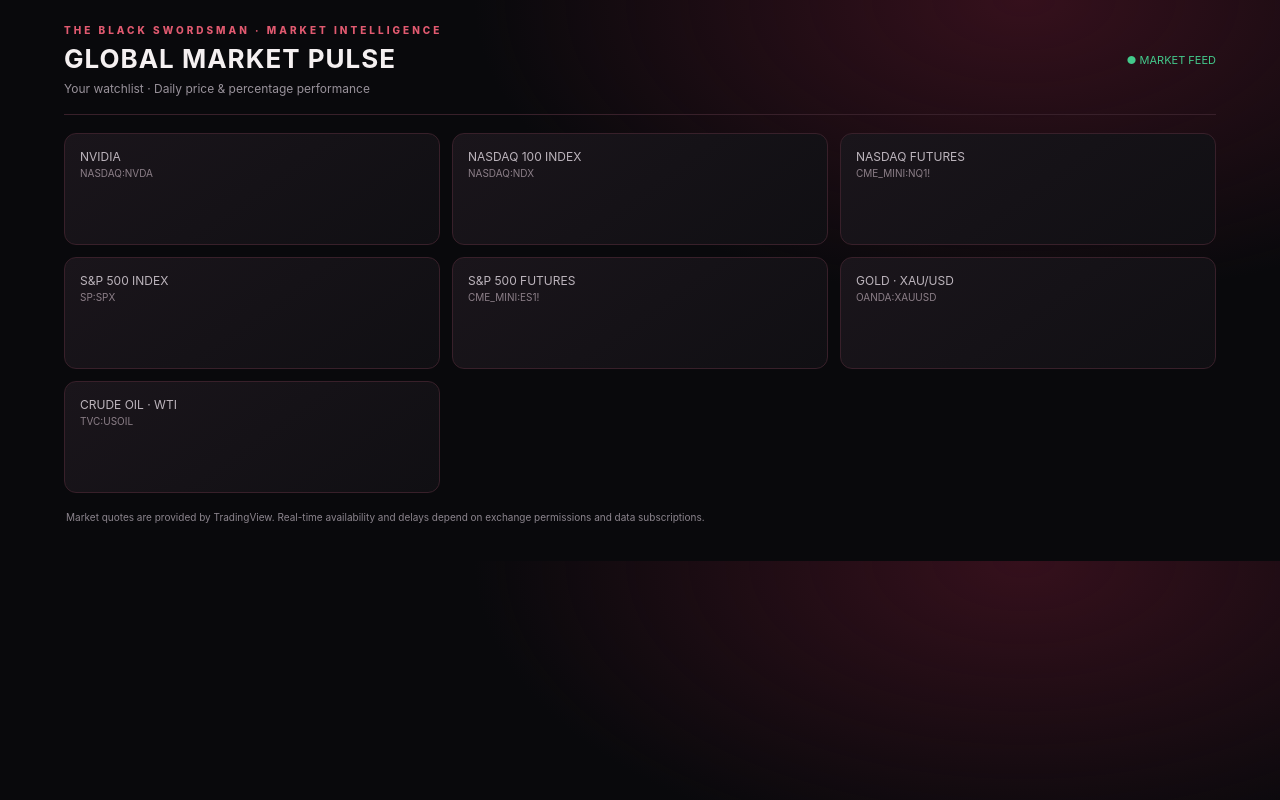
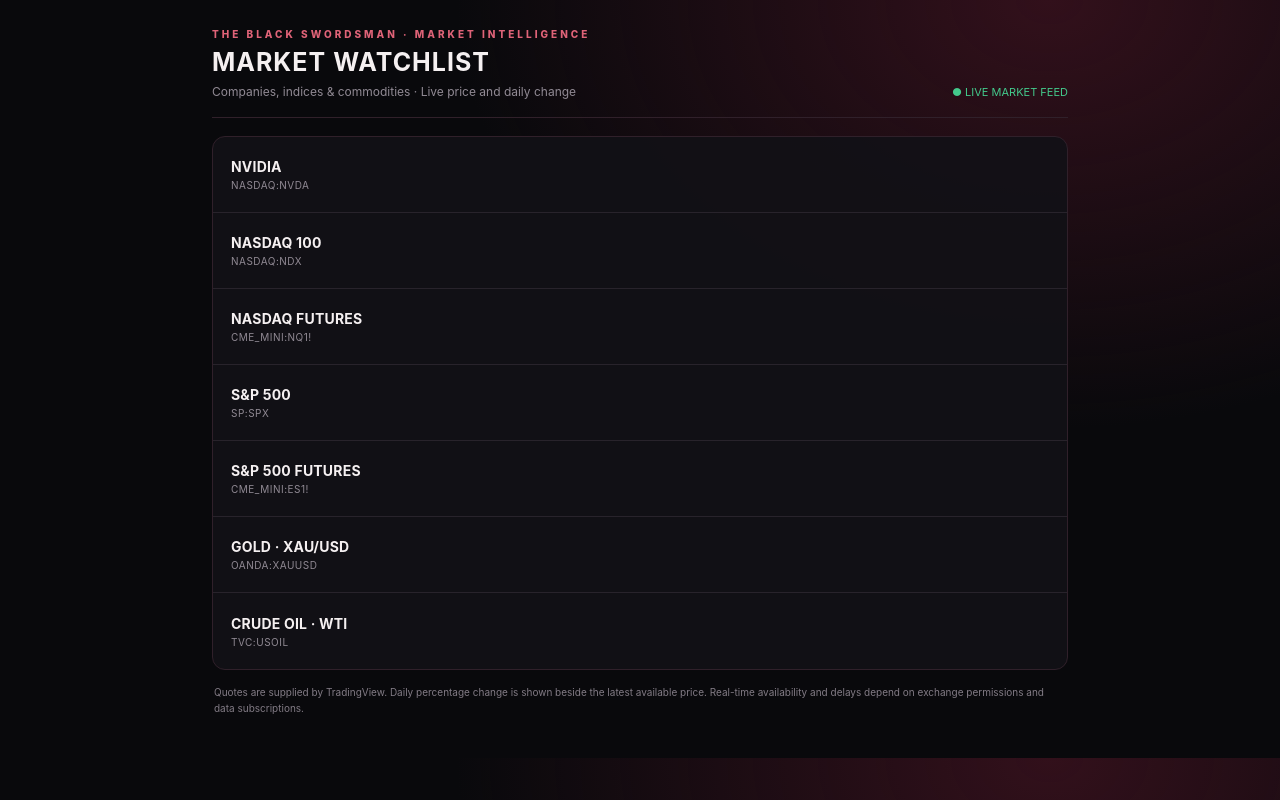
Before and after one commit to walidourhadja/walidourhadja, a plain HTML site: page index.html in a window 1280 px wide. Drawn offline with Linux system fonts and the light colour scheme; a script that the page names is missing.

Commit message:
Redesign market terminal as live watchlist

```diff
--- a/index.html
+++ b/index.html
@@ -1,20 +1,26 @@
 <!doctype html>
-<html lang="en"><head><meta charset="utf-8"><meta name="viewport" content="width=device-width,initial-scale=1"><title>BLACK SWORDSMAN | Market Pulse</title>
+<html lang="en"><head><meta charset="utf-8"><meta name="viewport" content="width=device-width,initial-scale=1"><title>BLACK SWORDSMAN | Market Watchlist</title>
 <style>
-:root{color-scheme:dark;--bg:#09090c;--panel:#141217;--line:#38202a;--red:#a51f36;--muted:#99929b;--green:#43c98b}
-*{box-sizing:border-box}body{margin:0;background:radial-gradient(ellipse at 80% 0%,#35101c 0,transparent 38%),#09090c;color:#f5f0f1;font:14px Inter,system-ui,Arial}
-main{max-width:1200px;margin:auto;padding:24px}.top{display:flex;justify-content:space-between;align-items:center;border-bottom:1px solid var(--line);padding-bottom:18px}.eyebrow{color:#e15a70;letter-spacing:3px;font-size:10px;font-weight:800}h1{font-size:26px;letter-spacing:1px;margin:7px 0}.live{color:var(--green);font-size:11px}.sub{color:var(--muted);font-size:12px}.grid{display:grid;grid-template-columns:repeat(3,1fr);gap:12px;margin:18px 0}.card{background:linear-gradient(145deg,#1a151b,#100f13);border:1px solid var(--line);border-radius:12px;padding:15px;min-height:112px}.name{color:#bdb5bd;font-size:12px}.symbol{font-size:10px;color:#8c7f88;margin-top:3px}.tv{margin-top:12px;min-height:34px}.foot{color:#8c858e;font-size:10px;margin:14px 2px}
-@media(max-width:700px){main{padding:14px}.grid{grid-template-columns:repeat(2,1fr)}h1{font-size:20px}}
+:root{color-scheme:dark;--bg:#09090c;--line:#30202a;--muted:#918a94;--green:#43c98b}
+*{box-sizing:border-box}body{margin:0;background:radial-gradient(ellipse at 82% 0%,#32101b 0,transparent 40%),var(--bg);color:#f5f0f1;font:14px Inter,system-ui,Arial}
+main{max-width:900px;margin:auto;padding:28px 22px}header{display:flex;justify-content:space-between;align-items:flex-end;gap:16px;border-bottom:1px solid var(--line);padding-bottom:18px}
+.eyebrow{color:#df6378;letter-spacing:3px;font-size:10px;font-weight:800}h1{font-size:25px;letter-spacing:1px;margin:7px 0}.sub{color:var(--muted);font-size:12px}.live{color:var(--green);font-size:11px;white-space:nowrap}
+.list{margin-top:18px;border:1px solid var(--line);border-radius:13px;overflow:hidden;background:rgba(18,17,22,.92)}
+.market-row{min-height:76px;padding:13px 18px;display:flex;align-items:center;justify-content:space-between;gap:16px;border-bottom:1px solid #28232b}.market-row:last-child{border-bottom:0}
+.identity{min-width:0}.name{font-size:14px;font-weight:700;letter-spacing:.2px}.symbol{font-size:10px;color:var(--muted);margin-top:4px;letter-spacing:.5px}
+.quote{width:270px;min-width:220px;display:flex;justify-content:flex-end;align-items:center}.tradingview-widget-container{width:100%;min-height:40px}.tradingview-widget-container__widget{width:100%}
+.foot{color:#827b85;font-size:10px;line-height:1.6;margin:14px 2px}
+@media(max-width:560px){main{padding:18px 12px}header{align-items:flex-start;flex-direction:column}h1{font-size:21px}.market-row{padding:12px;gap:8px}.quote{width:54%;min-width:0}.name{font-size:12px}.symbol{font-size:9px}}
 </style></head><body><main>
-<header class="top"><div><div class="eyebrow">THE BLACK SWORDSMAN · MARKET INTELLIGENCE</div><h1>GLOBAL MARKET PULSE</h1><div class="sub">Your watchlist · Daily price & percentage performance</div></div><div class="live">● MARKET FEED</div></header>
-<div class="grid">
-<article class="card"><div class="name">NVIDIA</div><div class="symbol">NASDAQ:NVDA</div><div class="tv"><div class="tradingview-widget-container"><div class="tradingview-widget-container__widget"></div><script type="text/javascript" src="https://s3.tradingview.com/external-embedding/embed-widget-single-quote.js" async>{"symbol":"NASDAQ:NVDA","width":"100%","colorTheme":"dark","isTransparent":true,"locale":"en"}</script></div></div></article>
-<article class="card"><div class="name">NASDAQ 100 INDEX</div><div class="symbol">NASDAQ:NDX</div><div class="tv"><div class="tradingview-widget-container"><div class="tradingview-widget-container__widget"></div><script type="text/javascript" src="https://s3.tradingview.com/external-embedding/embed-widget-single-quote.js" async>{"symbol":"NASDAQ:NDX","width":"100%","colorTheme":"dark","isTransparent":true,"locale":"en"}</script></div></div></article>
-<article class="card"><div class="name">NASDAQ FUTURES</div><div class="symbol">CME_MINI:NQ1!</div><div class="tv"><div class="tradingview-widget-container"><div class="tradingview-widget-container__widget"></div><script type="text/javascript" src="https://s3.tradingview.com/external-embedding/embed-widget-single-quote.js" async>{"symbol":"CME_MINI:NQ1!","width":"100%","colorTheme":"dark","isTransparent":true,"locale":"en"}</script></div></div></article>
-<article class="card"><div class="name">S&P 500 INDEX</div><div class="symbol">SP:SPX</div><div class="tv"><div class="tradingview-widget-container"><div class="tradingview-widget-container__widget"></div><script type="text/javascript" src="https://s3.tradingview.com/external-embedding/embed-widget-single-quote.js" async>{"symbol":"SP:SPX","width":"100%","colorTheme":"dark","isTransparent":true,"locale":"en"}</script></div></div></article>
-<article class="card"><div class="name">S&P 500 FUTURES</div><div class="symbol">CME_MINI:ES1!</div><div class="tv"><div class="tradingview-widget-container"><div class="tradingview-widget-container__widget"></div><script type="text/javascript" src="https://s3.tradingview.com/external-embedding/embed-widget-single-quote.js" async>{"symbol":"CME_MINI:ES1!","width":"100%","colorTheme":"dark","isTransparent":true,"locale":"en"}</script></div></div></article>
-<article class="card"><div class="name">GOLD · XAU/USD</div><div class="symbol">OANDA:XAUUSD</div><div class="tv"><div class="tradingview-widget-container"><div class="tradingview-widget-container__widget"></div><script type="text/javascript" src="https://s3.tradingview.com/external-embedding/embed-widget-single-quote.js" async>{"symbol":"OANDA:XAUUSD","width":"100%","colorTheme":"dark","isTransparent":true,"locale":"en"}</script></div></div></article>
-<article class="card"><div class="name">CRUDE OIL · WTI</div><div class="symbol">TVC:USOIL</div><div class="tv"><div class="tradingview-widget-container"><div class="tradingview-widget-container__widget"></div><script type="text/javascript" src="https://s3.tradingview.com/external-embedding/embed-widget-single-quote.js" async>{"symbol":"TVC:USOIL","width":"100%","colorTheme":"dark","isTransparent":true,"locale":"en"}</script></div></div></article>
-</div>
-<div class="foot">Market quotes are provided by TradingView. Real-time availability and delays depend on exchange permissions and data subscriptions.</div>
+<header><div><div class="eyebrow">THE BLACK SWORDSMAN · MARKET INTELLIGENCE</div><h1>MARKET WATCHLIST</h1><div class="sub">Companies, indices & commodities · Live price and daily change</div></div><div class="live">● LIVE MARKET FEED</div></header>
+<section class="list" aria-label="Market watchlist">
+<article class="market-row"><div class="identity"><div class="name">NVIDIA</div><div class="symbol">NASDAQ:NVDA</div></div><div class="quote"><div class="tradingview-widget-container"><div class="tradingview-widget-container__widget"></div><script type="text/javascript" src="https://s3.tradingview.com/external-embedding/embed-widget-single-quote.js" async>{"symbol":"NASDAQ:NVDA","width":"100%","colorTheme":"dark","isTransparent":true,"locale":"en"}</script></div></div></article>
+<article class="market-row"><div class="identity"><div class="name">NASDAQ 100</div><div class="symbol">NASDAQ:NDX</div></div><div class="quote"><div class="tradingview-widget-container"><div class="tradingview-widget-container__widget"></div><script type="text/javascript" src="https://s3.tradingview.com/external-embedding/embed-widget-single-quote.js" async>{"symbol":"NASDAQ:NDX","width":"100%","colorTheme":"dark","isTransparent":true,"locale":"en"}</script></div></div></article>
+<article class="market-row"><div class="identity"><div class="name">NASDAQ FUTURES</div><div class="symbol">CME_MINI:NQ1!</div></div><div class="quote"><div class="tradingview-widget-container"><div class="tradingview-widget-container__widget"></div><script type="text/javascript" src="https://s3.tradingview.com/external-embedding/embed-widget-single-quote.js" async>{"symbol":"CME_MINI:NQ1!","width":"100%","colorTheme":"dark","isTransparent":true,"locale":"en"}</script></div></div></article>
+<article class="market-row"><div class="identity"><div class="name">S&P 500</div><div class="symbol">SP:SPX</div></div><div class="quote"><div class="tradingview-widget-container"><div class="tradingview-widget-container__widget"></div><script type="text/javascript" src="https://s3.tradingview.com/external-embedding/embed-widget-single-quote.js" async>{"symbol":"SP:SPX","width":"100%","colorTheme":"dark","isTransparent":true,"locale":"en"}</script></div></div></article>
+<article class="market-row"><div class="identity"><div class="name">S&P 500 FUTURES</div><div class="symbol">CME_MINI:ES1!</div></div><div class="quote"><div class="tradingview-widget-container"><div class="tradingview-widget-container__widget"></div><script type="text/javascript" src="https://s3.tradingview.com/external-embedding/embed-widget-single-quote.js" async>{"symbol":"CME_MINI:ES1!","width":"100%","colorTheme":"dark","isTransparent":true,"locale":"en"}</script></div></div></article>
+<article class="market-row"><div class="identity"><div class="name">GOLD · XAU/USD</div><div class="symbol">OANDA:XAUUSD</div></div><div class="quote"><div class="tradingview-widget-container"><div class="tradingview-widget-container__widget"></div><script type="text/javascript" src="https://s3.tradingview.com/external-embedding/embed-widget-single-quote.js" async>{"symbol":"OANDA:XAUUSD","width":"100%","colorTheme":"dark","isTransparent":true,"locale":"en"}</script></div></div></article>
+<article class="market-row"><div class="identity"><div class="name">CRUDE OIL · WTI</div><div class="symbol">TVC:USOIL</div></div><div class="quote"><div class="tradingview-widget-container"><div class="tradingview-widget-container__widget"></div><script type="text/javascript" src="https://s3.tradingview.com/external-embedding/embed-widget-single-quote.js" async>{"symbol":"TVC:USOIL","width":"100%","colorTheme":"dark","isTransparent":true,"locale":"en"}</script></div></div></article>
+</section>
+<div class="foot">Quotes are supplied by TradingView. Daily percentage change is shown beside the latest available price. Real-time availability and delays depend on exchange permissions and data subscriptions.</div>
 </main></body></html>
```
